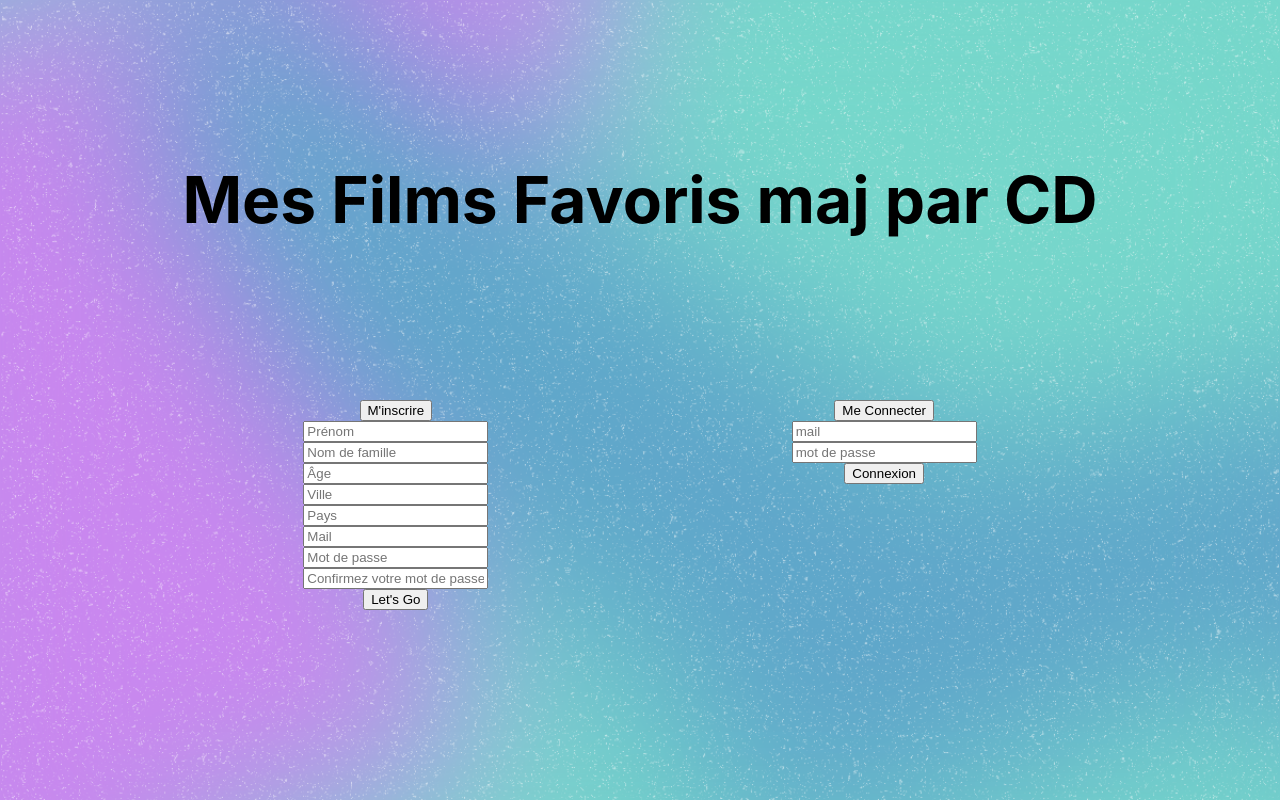
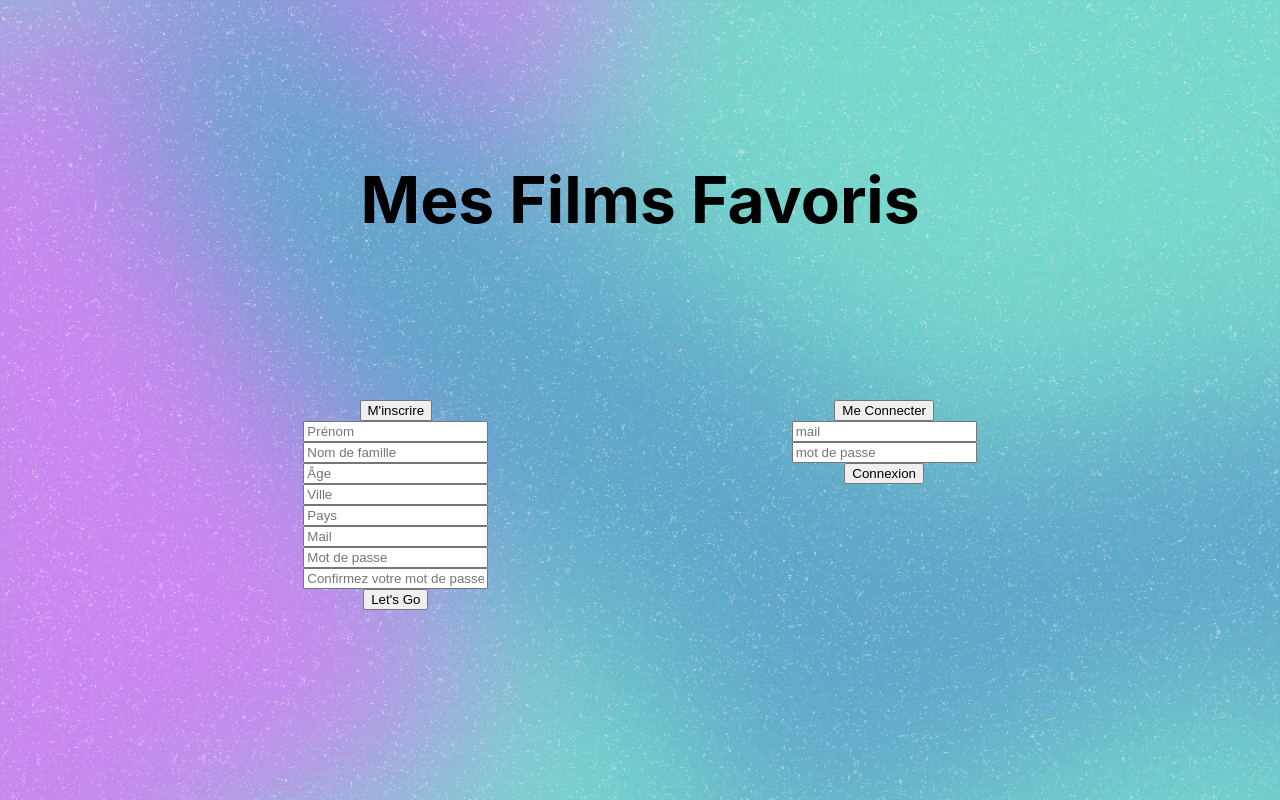
Before and after one commit to Baptcave/Mes-Films-Favoris, a React (Vite) app in the folder frontend/: page / in a window 1280 px wide. Built offline with nearby package versions, Linux system fonts and the light colour scheme; no server answers.

Commit message:
reset-ing homepage title to test full CI-CD workflow

```diff
--- a/frontend/src/pages/Homepage.tsx
+++ b/frontend/src/pages/Homepage.tsx
@@ -6,7 +6,7 @@ function Homepage() {
   return (
     <div className={styles.globalContainer}>
       <div className={styles.titleContainer}>
-        <h1 className={styles.title}>Mes Films Favoris maj par CD</h1>
+        <h1 className={styles.title}>Mes Films Favoris</h1>
       </div>
       <div className={styles.buttonsWrap}>
         <SignUp />
```
